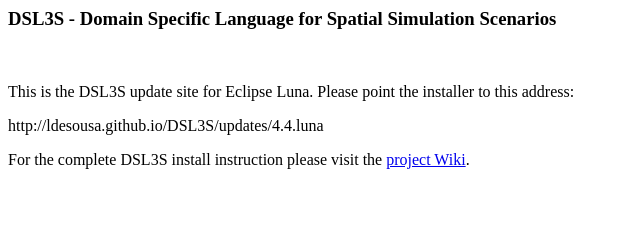
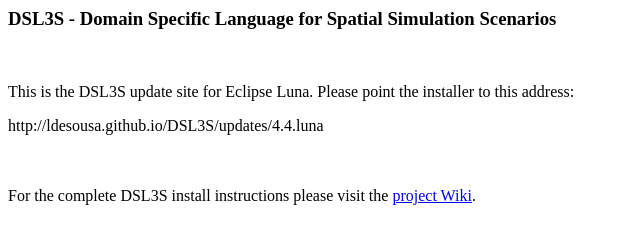
Before and after one commit to MDDLingo/dsl3s.update.4.4.luna, a plain HTML site: page index.html in a window 1280 px wide. Shown: the whole page, without its empty margins (0-640 px from the left). Drawn offline with Linux system fonts and the light colour scheme.

Commit message:
Improved index.html file.

```diff
--- a/index.html
+++ b/index.html
@@ -4,10 +4,11 @@
  </head>
  <body>
   <h3>DSL3S - Domain Specific Language for Spatial Simulation Scenarios</h3>
-  <br>
+<br>
   <p>This is the DSL3S update site for Eclipse Luna. Please point the installer to this address:</p>
   http://ldesousa.github.io/DSL3S/updates/4.4.luna
-   <p>For the complete DSL3S install instruction please visit the
+    <br><br><br>
+   <p>For the complete DSL3S install instructions please visit the
    <a href=https://github.com/ldesousa/DSL3S/wiki/Installation>project Wiki</a>.</p>
  </body>
 </html>
```
